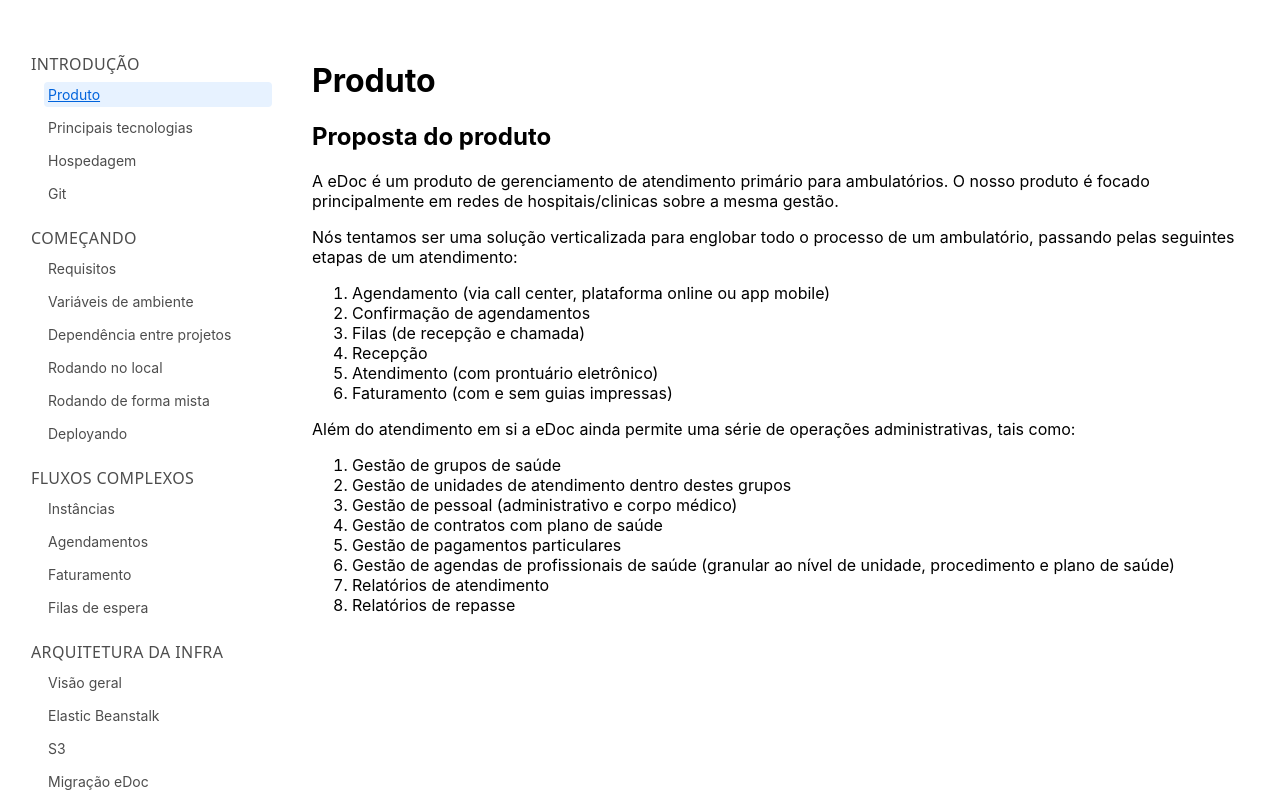
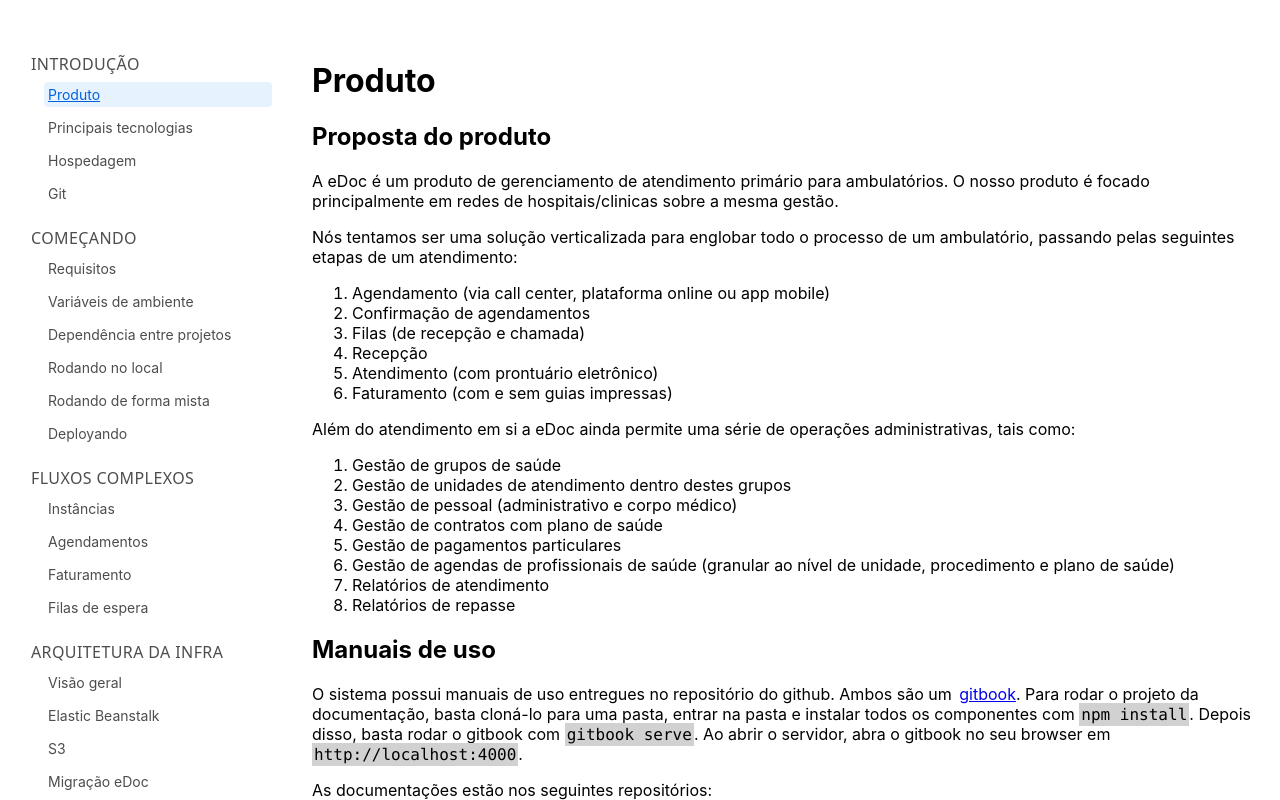
Before and after one commit to plenasaude/edoc-documentation, a React (Vite) app: page /product in a window 1280 px wide. Built offline with nearby package versions, Linux system fonts and the light colour scheme.

Commit message:
Included gitbooks in documentation

```diff
--- a/src/pages/Introduction/Product.tsx
+++ b/src/pages/Introduction/Product.tsx
@@ -47,6 +47,23 @@ export default function Product() {
         <li>Relatórios de atendimento</li>
         <li>Relatórios de repasse</li>
       </ol>
+
+      <h2>Manuais de uso</h2>
+      <p>
+        O sistema possui manuais de uso entregues no repositório do github.
+        Ambos são um <a href="https://www.gitbook.com/" target="_blank">gitbook</a>.
+        Para rodar o projeto da documentação, basta cloná-lo para uma pasta, entrar na
+        pasta e instalar todos os componentes com <code>npm install</code>.
+        Depois disso, basta rodar o gitbook com <code>gitbook serve</code>.
+        Ao abrir o servidor, abra o gitbook no seu browser em <code>http://localhost:4000</code>.
+      </p>
+      <p>
+        As documentações estão nos seguintes repositórios:
+        <ol>
+          <li> <a href="https://github.com/plenasaude/external_documentation" target="_blank">Documentação de Grupos</a> </li>
+          <li> <a href="https://github.com/plenasaude/external_documentation_orgs" target="_blank">Documentação de Unidades</a> </li>
+        </ol>
+      </p>
     </PageContent>
   );
 }
```
